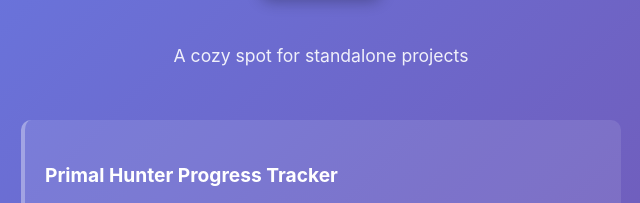
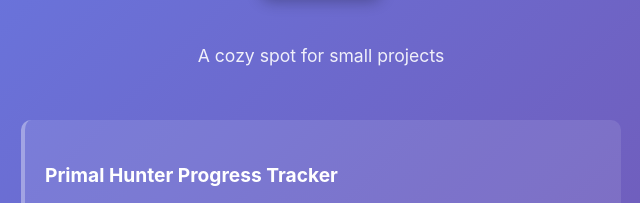
Before and after one commit to aarons/aarons.github.io, a plain HTML site: page index.html in a window 1280 px wide. Shown: the part 163-366 px from the top of the page, 319-959 px from the left. Drawn offline with Linux system fonts and the light colour scheme.

Commit message:
chore: update site title and description text
Changes page title from "Aaron's Corner" to "Comfy Rainbow" and updates project description from "standalone" to "small" projects.

```diff
--- a/index.html
+++ b/index.html
@@ -4,7 +4,7 @@
 <head>
     <meta charset="UTF-8">
     <meta name="viewport" content="width=device-width, initial-scale=1.0">
-    <title>Aaron's Corner</title>
+    <title>Comfy Rainbow</title>
     <style>
         body {
             font-family: -apple-system, BlinkMacSystemFont, 'Segoe UI', Roboto, sans-serif;
@@ -76,7 +76,7 @@
     <div class="container">
         <div class="header">
             <img src="comfy.png" alt="Comfy Rainbow">
-            <p>A cozy spot for standalone projects</p>
+            <p>A cozy spot for small projects</p>
         </div>
 
         <a href="book.html" class="content-item">
```
